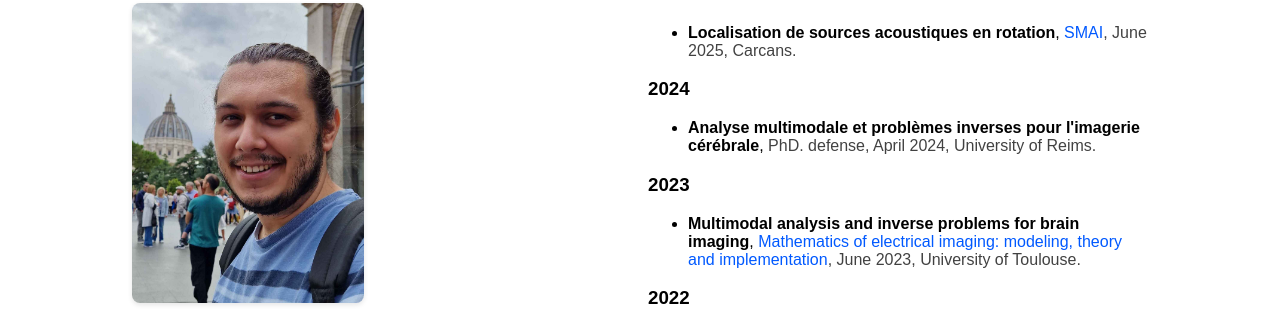
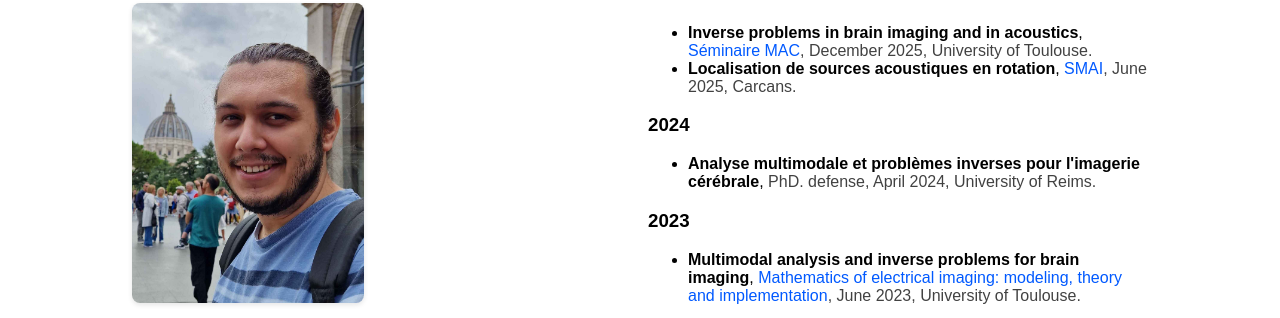
Before and after one commit to bsulis/bsulis.github.io, a plain HTML site: page communications.html in a window 1280 px wide. Shown: the part 163-481 px from the top of the page. Drawn offline with Linux system fonts and the light colour scheme.

Commit message:
add communication semaine mac

```diff
--- a/communications.html
+++ b/communications.html
@@ -35,6 +35,7 @@
             <h3>2025</h3>
             <p>
                 <ul>
+                    <li> <strong>Inverse problems in brain imaging and in acoustics</strong>, <span style="color: rgba(0, 0, 0, 0.747)"> <a href="https://indico.math.cnrs.fr/category/535/" target="_blank" rel="noopener noreferrer" class="link-without-underlining">Séminaire MAC</a>, December 2025, University of Toulouse.</span> </li>
                     <li> <strong>Localisation de sources acoustiques en rotation</strong>, <span style="color: rgba(0, 0, 0, 0.747)"> <a href="https://smai2025.math.cnrs.fr/fr/" target="_blank" rel="noopener noreferrer" class="link-without-underlining">SMAI</a>, June 2025, Carcans.</span> </li>
                 </ul>
             </p>
```
